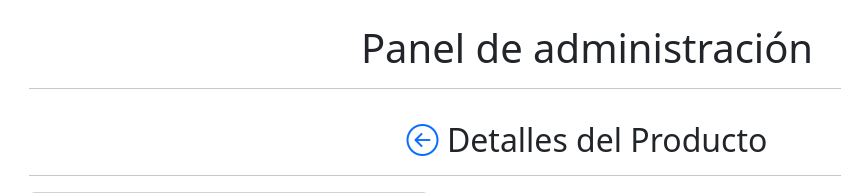
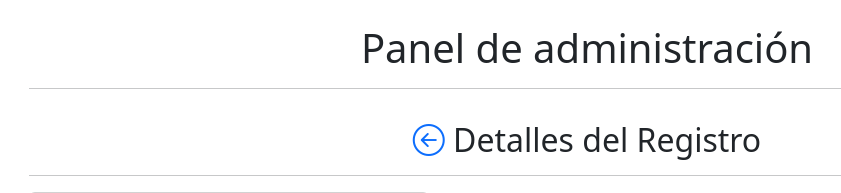
Before and after one commit to frenoux-juan/backend_leloir, a Flask app: page /ver-detalles-del-producto/266 in a window 1280 px wide. Shown: the part 72-265 px from the top of the page, without its empty margins (53-894 px from the left). Run offline with Flask 2, Linux system fonts and the light colour scheme; the visitor is signed in with stand-in values (Sample User, id 1); data comes from the database, SQL or seed files in the repository; some libraries are stand-ins or nearby versions.

```diff
--- a/app/templates/public/acciones/view.html
+++ b/app/templates/public/acciones/view.html
@@ -1,5 +1,5 @@
 {% extends 'public/layout.html' %}
-{% block title %}Registrar Producto{% endblock %}
+{% block title %}Registrar Registro{% endblock %}
 
 {% block body %}
 
@@ -7,7 +7,7 @@
 <section>
     <h2>
         <a href="/" class="left" title="Volver"><i class="bi bi-arrow-left-circle"></i></a>
-        Detalles del Producto
+        Detalles del Registro
         <hr>
     </h2>
 
```
